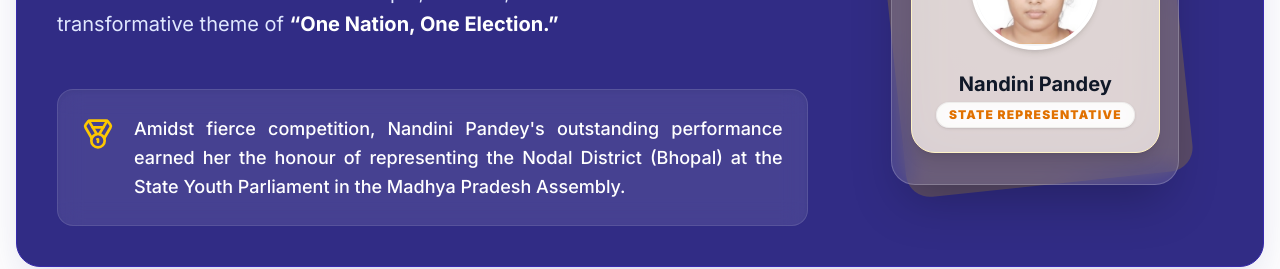
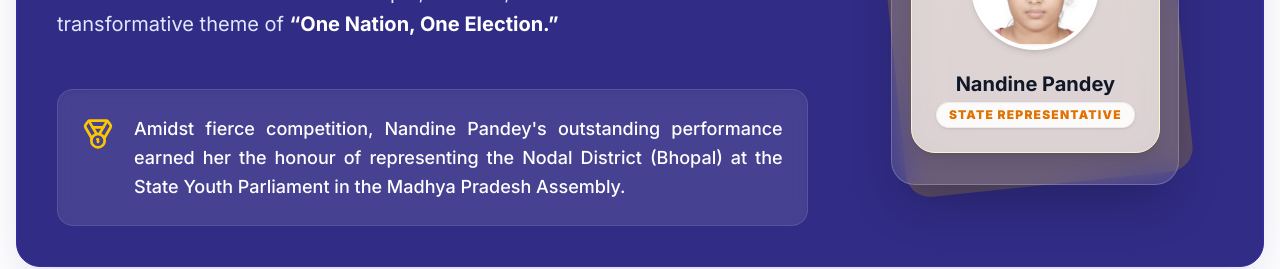
Before and after one commit to pratyush-dubey08/NSS-VIT-Website, a Next.js app in the folder frontend/: page /achievements in a window 1280 px wide. Shown: the part 2354-2623 px from the top of the page. Built offline with nearby package versions, Linux system fonts and the light colour scheme.

Commit message:
Fix Maulik Dubey avatar headroom and centering; update Nandini to Nandine

```diff
--- a/frontend/src/app/achievements/page.tsx
+++ b/frontend/src/app/achievements/page.tsx
@@ -3,7 +3,7 @@
 import { motion } from 'framer-motion';
 import { Award, Star, Trophy, Target, MapPin, Calendar, Users, Flag, Shield, Medal, BookOpen } from 'lucide-react';
 
-const CamperCard = ({ name, regNo, role, image, delay = 0, color = "blue" }: any) => {
+const CamperCard = ({ name, regNo, role, image, delay = 0, color = "blue", imgPos = "object-center" }: any) => {
   const colorMap: Record<string, string> = {
     blue: "from-blue-500/10 to-nss-blue/10 border-blue-100 text-nss-blue",
     purple: "from-purple-500/10 to-indigo-500/10 border-purple-100 text-purple-600",
@@ -29,7 +29,7 @@ const CamperCard = ({ name, regNo, role, image, delay = 0, color = "blue" }: any
             <img
               src={image}
               alt={name}
-              className="w-full h-full object-cover object-top"
+              className={`w-full h-full object-cover ${imgPos}`}
               onError={(e) => {
                 (e.currentTarget as HTMLImageElement).src = `https://ui-avatars.com/api/?name=${encodeURIComponent(name)}&background=2563EB&color=fff&size=256&bold=true`;
               }}
@@ -261,10 +261,10 @@ export default function AwardeesPage() {
                   <div className="absolute inset-0 bg-yellow-400 rounded-3xl -rotate-6 opacity-20 transition-transform duration-500 hover:-rotate-12"></div>
                   <div className="absolute inset-0 bg-white/10 backdrop-blur-md p-2 rounded-3xl shadow-2xl border border-white/20 flex flex-col items-center justify-center">
                     <CamperCard
-                      name="Nandini Pandey"
+                      name="Nandine Pandey"
                       role="State Representative"
                       color="amber"
-                      image="/images/achievements/nandini-pandey.png"
+                      image="/images/achievements/nandine-pandey.png"
                     />
                   </div>
                </div>
@@ -283,7 +283,7 @@ export default function AwardeesPage() {
               <div className="mt-6 bg-white/10 backdrop-blur-md rounded-2xl p-6 border border-white/10 flex items-start gap-5 shadow-inner">
                 <Medal className="text-yellow-400 shrink-0 mt-1" size={32} />
                 <p className="text-white font-medium text-lg leading-relaxed text-justify">
-                  Amidst fierce competition, Nandini Pandey's outstanding performance earned her the honour of representing the Nodal District (Bhopal) at the State Youth Parliament in the Madhya Pradesh Assembly.
+                  Amidst fierce competition, Nandine Pandey's outstanding performance earned her the honour of representing the Nodal District (Bhopal) at the State Youth Parliament in the Madhya Pradesh Assembly.
                 </p>
               </div>
             </div>
@@ -307,10 +307,10 @@ export default function AwardeesPage() {
                   <div className="absolute inset-0 bg-yellow-400 rounded-3xl rotate-6 opacity-20 transition-transform duration-500 hover:rotate-12"></div>
                   <div className="absolute inset-0 bg-white/10 backdrop-blur-md p-2 rounded-3xl shadow-2xl border border-white/20 flex flex-col items-center justify-center">
                     <CamperCard
-                      name="Nandini Pandey"
+                      name="Nandine Pandey"
                       role="Sehore Representative"
                       color="amber"
-                      image="/images/achievements/nandini-pandey.png"
+                      image="/images/achievements/nandine-pandey.png"
                     />
                   </div>
                </div>
@@ -324,7 +324,7 @@ export default function AwardeesPage() {
                 Representing <span className="text-indigo-300">Sehore District</span>
               </h3>
               <p className="text-indigo-100 text-lg md:text-xl leading-relaxed text-justify">
-                Continuing her outstanding journey in youth advocacy and democratic discourse, Nandini Pandey was once again selected for the prestigious National Youth Parliament.
+                Continuing her outstanding journey in youth advocacy and democratic discourse, Nandine Pandey was once again selected for the prestigious National Youth Parliament.
               </p>
               <div className="mt-6 bg-white/10 backdrop-blur-md rounded-2xl p-6 border border-white/10 flex items-start gap-5 shadow-inner">
                 <Medal className="text-yellow-400 shrink-0 mt-1" size={32} />
```
Also changed, not shown: frontend/public/images/achievements/maulik-dubey.png, frontend/public/images/achievements/nandine-pandey.png (added).
